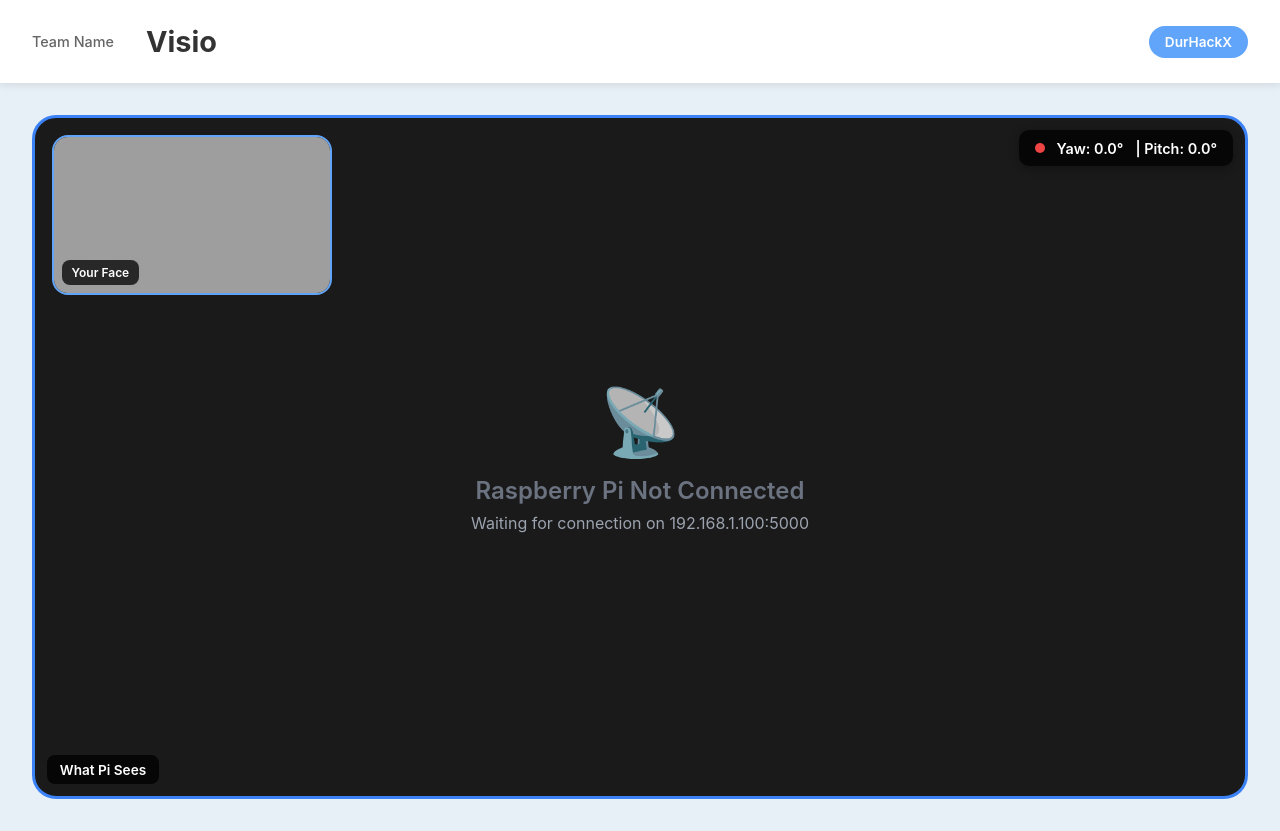
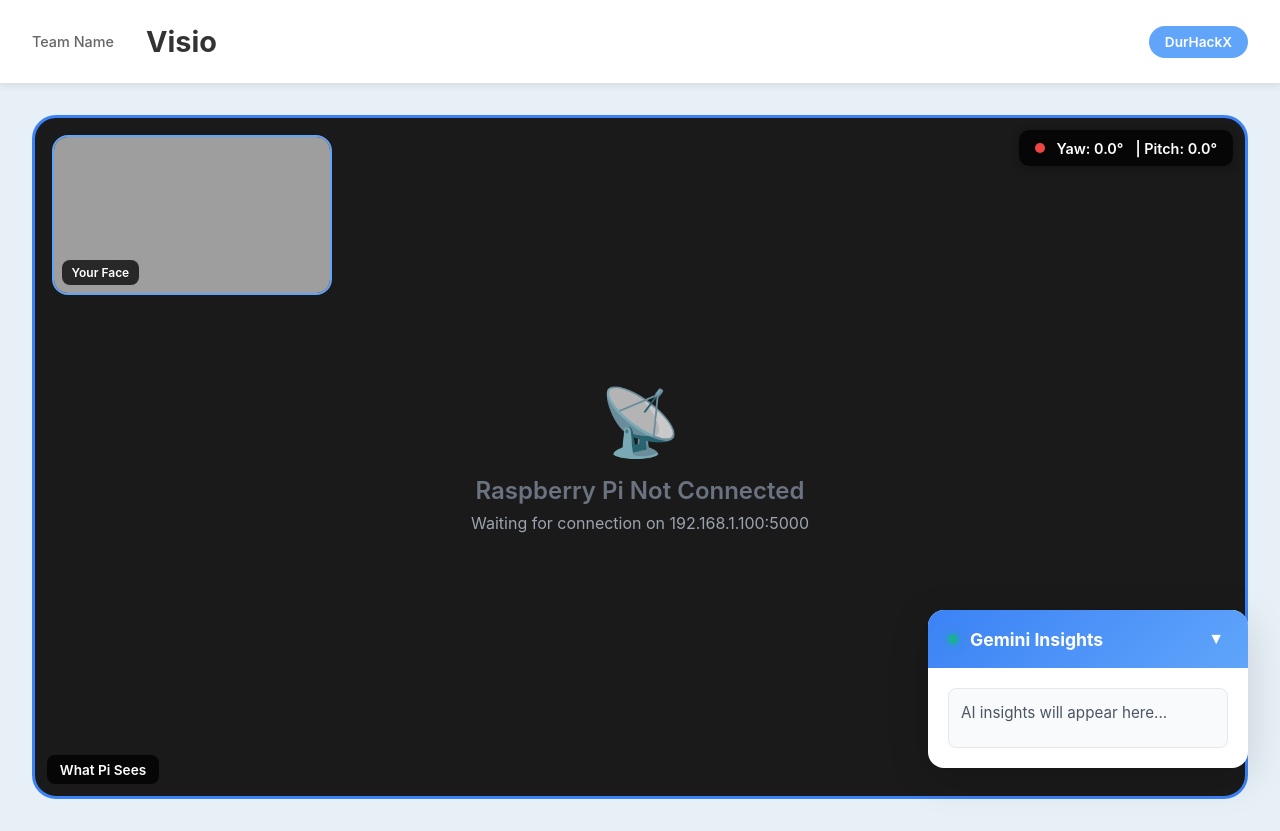
Before and after one commit to CD-Chief/DurhackX, a React (Create React App) app in the folder frontend/: page / in a window 1280 px wide. Built offline with nearby package versions, Linux system fonts and the light colour scheme; no server answers; the HTML template or start-up script is replaced by a standard one.

Commit message:
add gemini insights box

```diff
--- a/frontend/src/App.css
+++ b/frontend/src/App.css
@@ -192,6 +192,104 @@
   font-size: 0.85rem;
 }
 
+/* AI Insights Box */
+.ai-insights {
+  position: fixed;
+  bottom: 2rem;
+  right: 2rem;
+  width: 320px;
+  background: white;
+  border-radius: 16px;
+  box-shadow: 0 10px 40px rgba(0, 0, 0, 0.15);
+  transition: all 0.3s ease;
+  z-index: 100;
+  overflow: hidden;
+}
+
+.ai-header {
+  display: flex;
+  align-items: center;
+  gap: 0.75rem;
+  padding: 1rem 1.25rem;
+  background: linear-gradient(135deg, #3B82F6 0%, #60A5FA 100%);
+  cursor: pointer;
+  user-select: none;
+  transition: all 0.3s ease;
+}
+
+.ai-header:hover {
+  background: linear-gradient(135deg, #2563EB 0%, #3B82F6 100%);
+}
+
+.insight-indicator {
+  width: 10px;
+  height: 10px;
+  border-radius: 50%;
+  background: #ef4444;
+  transition: all 0.3s ease;
+  flex-shrink: 0;
+}
+
+.insight-indicator.active {
+  background: #10B981;
+  box-shadow: 0 0 10px rgba(16, 185, 129, 0.7);
+  animation: pulse 2s ease-in-out infinite;
+}
+
+.ai-header h3 {
+  margin: 0;
+  font-size: 1.1rem;
+  font-weight: 700;
+  color: white;
+  flex: 1;
+}
+
+.ai-toggle {
+  background: transparent;
+  border: none;
+  cursor: pointer;
+  padding: 0.25rem;
+  display: flex;
+  align-items: center;
+  justify-content: center;
+  transition: all 0.3s ease;
+}
+
+.chevron {
+  font-size: 1rem;
+  color: white;
+  transition: transform 0.3s ease;
+}
+
+.ai-content {
+  padding: 1.25rem;
+  animation: slideDown 0.3s ease;
+}
+
+@keyframes slideDown {
+  from {
+    opacity: 0;
+    transform: translateY(-10px);
+  }
+  to {
+    opacity: 1;
+    transform: translateY(0);
+  }
+}
+
+.ai-message {
+  color: #4b5563;
+  font-size: 0.95rem;
+  line-height: 1.6;
+  min-height: 60px;
+  max-height: 200px;
+  overflow-y: auto;
+  padding: 0.75rem;
+  background: #f9fafb;
+  border-radius: 8px;
+  border: 1px solid #e5e7eb;
+}
+
 @media (max-width: 1024px) {
   .orientation-overlay {
     font-size: 0.8rem;
@@ -236,4 +334,27 @@
   .status-message p {
     font-size: 1.2rem;
   }
+
+  .ai-insights {
+    width: 280px;
+    bottom: 1rem;
+    right: 1rem;
+  }
+
+  .ai-header {
+    padding: 0.875rem 1rem;
+  }
+
+  .ai-header h3 {
+    font-size: 1rem;
+  }
+
+  .ai-content {
+    padding: 1rem;
+  }
+
+  .ai-message {
+    font-size: 0.85rem;
+    max-height: 150px;
+  }
 }
--- a/frontend/src/App.js
+++ b/frontend/src/App.js
@@ -9,6 +9,8 @@ function App() {
   });
 
   const [piConnected, setPiConnected] = useState(false);
+  const [aiInsightsOpen, setAiInsightsOpen] = useState(true);
+  const [aiMessage, setAiMessage] = useState("AI insights will appear here...");
 
   // Poll orientation data from laptop tracker
   useEffect(() => {
@@ -93,6 +95,29 @@ function App() {
             <div className="preview-label">Your Face</div>
           </div>
         </div>
+
+        {/* AI Insights Box */}
+        <div className={`ai-insights ${aiInsightsOpen ? 'open' : 'closed'}`}>
+          <div className="ai-header" onClick={() => setAiInsightsOpen(!aiInsightsOpen)}>
+            <span className="insight-indicator active"></span>
+            <h3>Gemini Insights</h3>
+            <button
+              className="ai-toggle"
+              aria-label={aiInsightsOpen ? 'Close Gemini Insights' : 'Open Gemini Insights'}
+            >
+              <span className={`chevron ${aiInsightsOpen ? 'up' : 'down'}`}>
+                {aiInsightsOpen ? '▼' : '▲'}
+              </span>
+            </button>
+          </div>
+          {aiInsightsOpen && (
+            <div className="ai-content">
+              <div className="ai-message">
+                {aiMessage}
+              </div>
+            </div>
+          )}
+        </div>
       </main>
     </div>
   );
```
